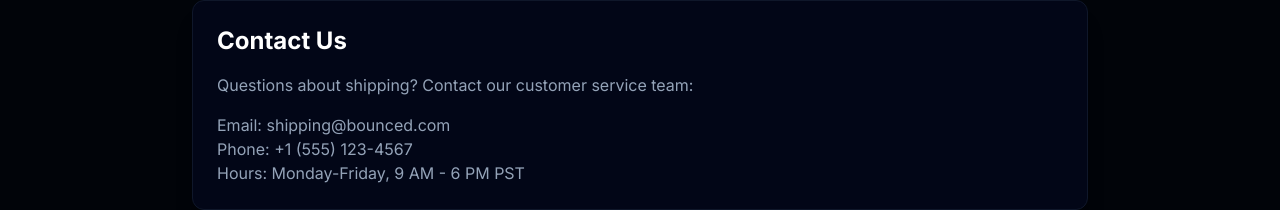
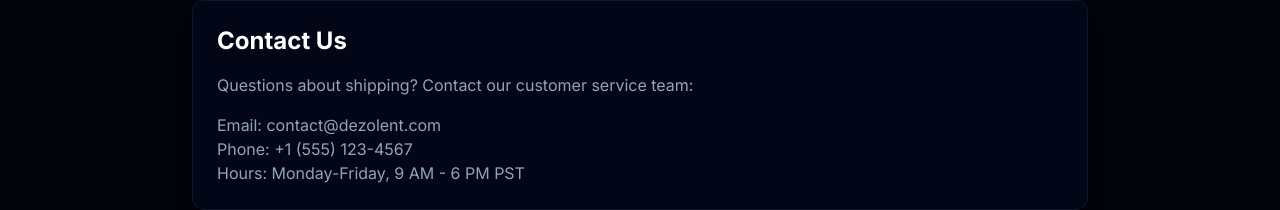
Before and after one commit to dezolent/bounced-studio, a Nuxt app: page /shipping in a window 1280 px wide. Shown: the part 2574-2784 px from the top of the page. Built offline with nearby package versions, Linux system fonts and the light colour scheme.

Commit message:
Updated shipping.vue

```diff
--- a/pages/shipping.vue
+++ b/pages/shipping.vue
@@ -152,7 +152,7 @@
                 Questions about shipping? Contact our customer service team:
               </p>
               <div class="mt-4 text-dark-300">
-                <p>Email: shipping@bounced.com</p>
+                <p>Email: contact@dezolent.com</p>
                 <p>Phone: +1 (555) 123-4567</p>
                 <p>Hours: Monday-Friday, 9 AM - 6 PM PST</p>
               </div>
```
